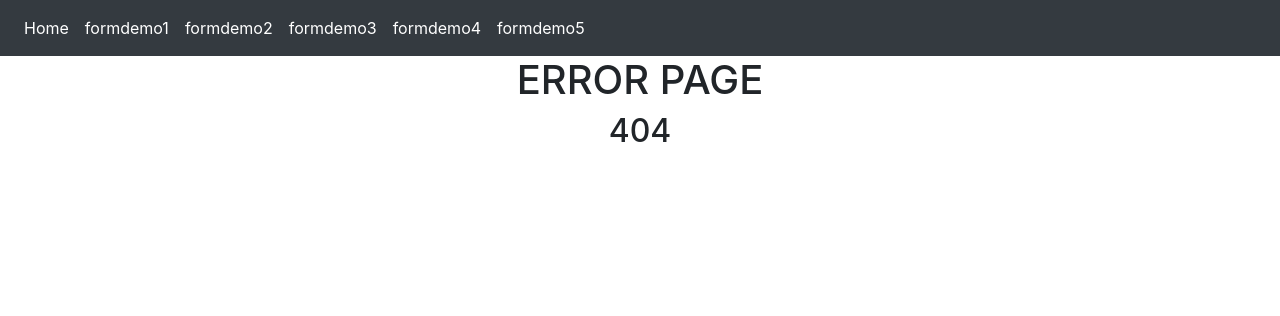
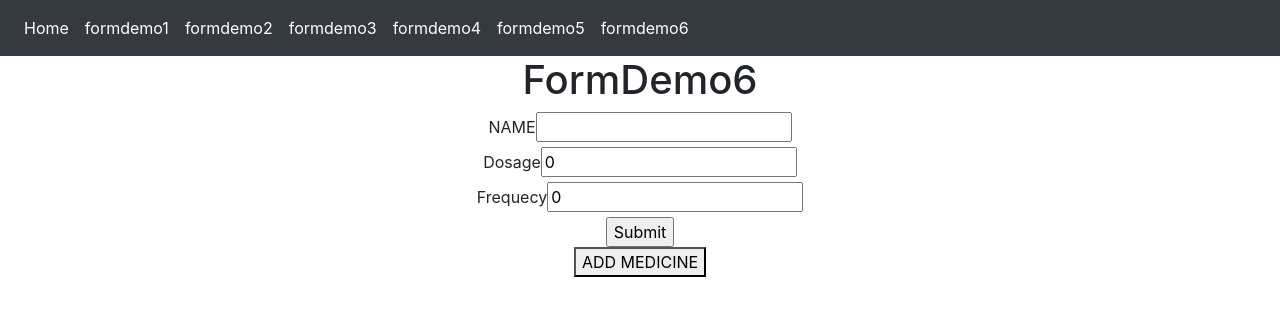
Before and after one commit to samirvithlani/MERN_B_HYBRID_WEEKEND_2025, a React (Vite) app: page /formdemo6 in a window 1280 px wide. Before the commit this address had no page. Shown: the top 316 px of the page. Built offline with nearby package versions, Linux system fonts and the light colour scheme.

Commit message:
dynamic form

```diff
--- a/src/App.jsx
+++ b/src/App.jsx
@@ -32,6 +32,7 @@ import { FormDemo2 } from './components/forms/FormDemo2'
 import { FormDemo3 } from './components/forms/FormDemo3'
 import { FormDemo4 } from './components/forms/FormDemo4'
 import { FormDemo5 } from './components/forms/FormDemo5'
+import { FormDemo6 } from './components/forms/FormDemo6'
 
 
 function App() {
@@ -59,6 +60,7 @@ function App() {
           <Route path='/formdemo3' element= {<FormDemo3/>}></Route>
           <Route path='/formdemo4' element= {<FormDemo4/>}></Route>
           <Route path='/formdemo5' element= {<FormDemo5/>}></Route>
+          <Route path='/formdemo6' element= {<FormDemo6/>}></Route>
           <Route path='/*' element ={<Error404/>}></Route>
       </Routes>
 
--- a/src/components/Navbar.jsx
+++ b/src/components/Navbar.jsx
@@ -83,6 +83,11 @@ export const Navbar = () => {
                 formdemo5
               </Link>
             </li>
+            <li class="nav-item active">
+              <Link class="nav-link" to="/formdemo6">
+                formdemo6
+              </Link>
+            </li>
 
 
           </ul>
--- /dev/null
+++ b/src/components/forms/FormDemo6.jsx
@@ -0,0 +1,42 @@
+import React from 'react'
+import { useFieldArray, useForm } from 'react-hook-form'
+
+export const FormDemo6 = () => {
+    const{register,handleSubmit,control}=useForm({defaultValues:{medicine:[{name:"",dosage:0,frequency:0}]}})
+
+    const {fields,append,remove} =useFieldArray({control,name:"medicine"})
+
+    //control --> default value --> array -->fileds--->array
+    const submitHandler = (data)=>{
+        console.log(data)
+    }
+  return (
+    <div style={{textAlign:"center"}}>
+        <h1>FormDemo6</h1>
+        <form onSubmit={handleSubmit(submitHandler)}>
+            {
+                fields.map((filed,index)=>{
+                    return <div>
+                        <div>
+                            <label>NAME</label>
+                            <input type='text' {...register(`medicine.${index}.name`)}></input>
+                        </div>
+                        <div>
+                            <label>Dosage</label>
+                            <input type='text' {...register(`medicine.${index}.dosage`)}></input>
+                        </div>
+                        <div>
+                            <label>Frequecy</label>
+                                <input type='text' {...register(`medicine.${index}.frequency`)}></input>
+                            </div>
+                    </div>
+                })
+            }
+            <div>
+                <input type='submit'></input>
+            </div>
+        </form>
+        <button onClick={()=>{append([{name:"",dosage:0,frequency:0}])}}>ADD MEDICINE</button>
+    </div>
+  )
+}
```
Also changed, not shown: th.txt.
